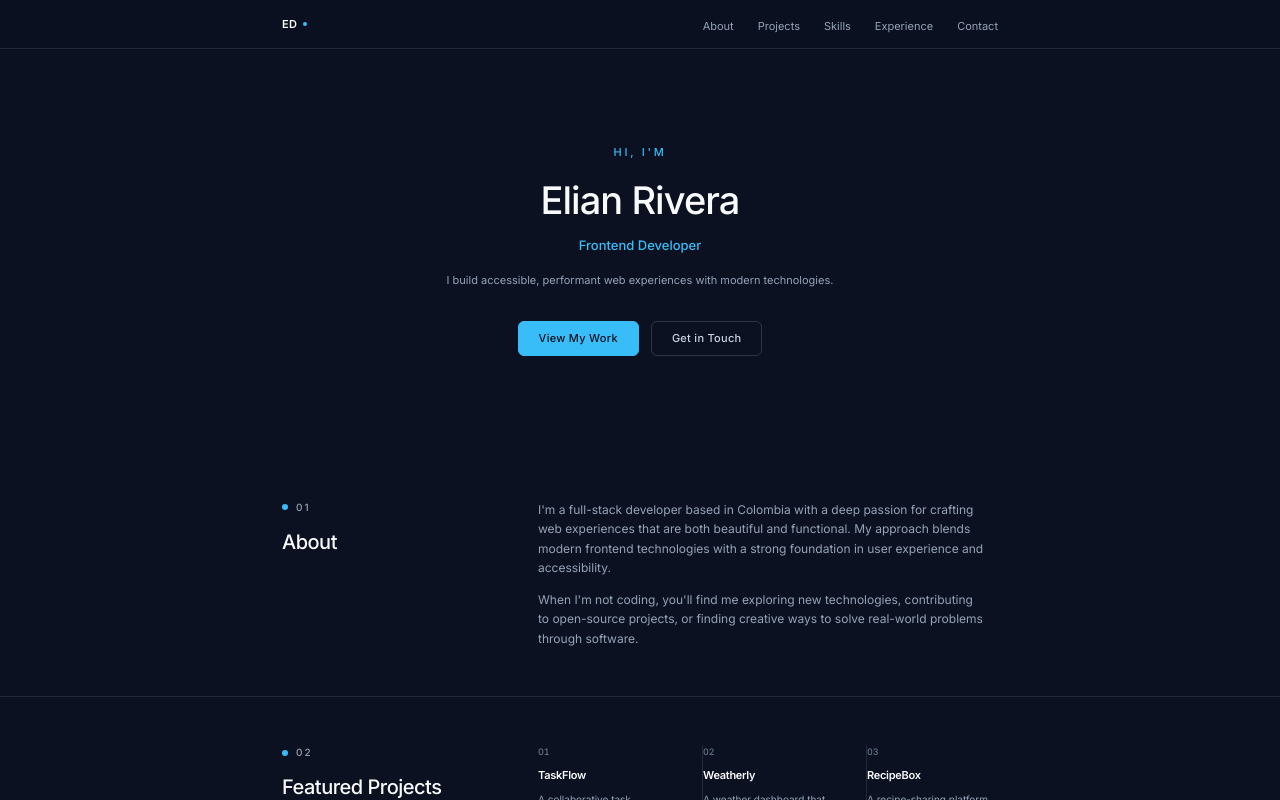
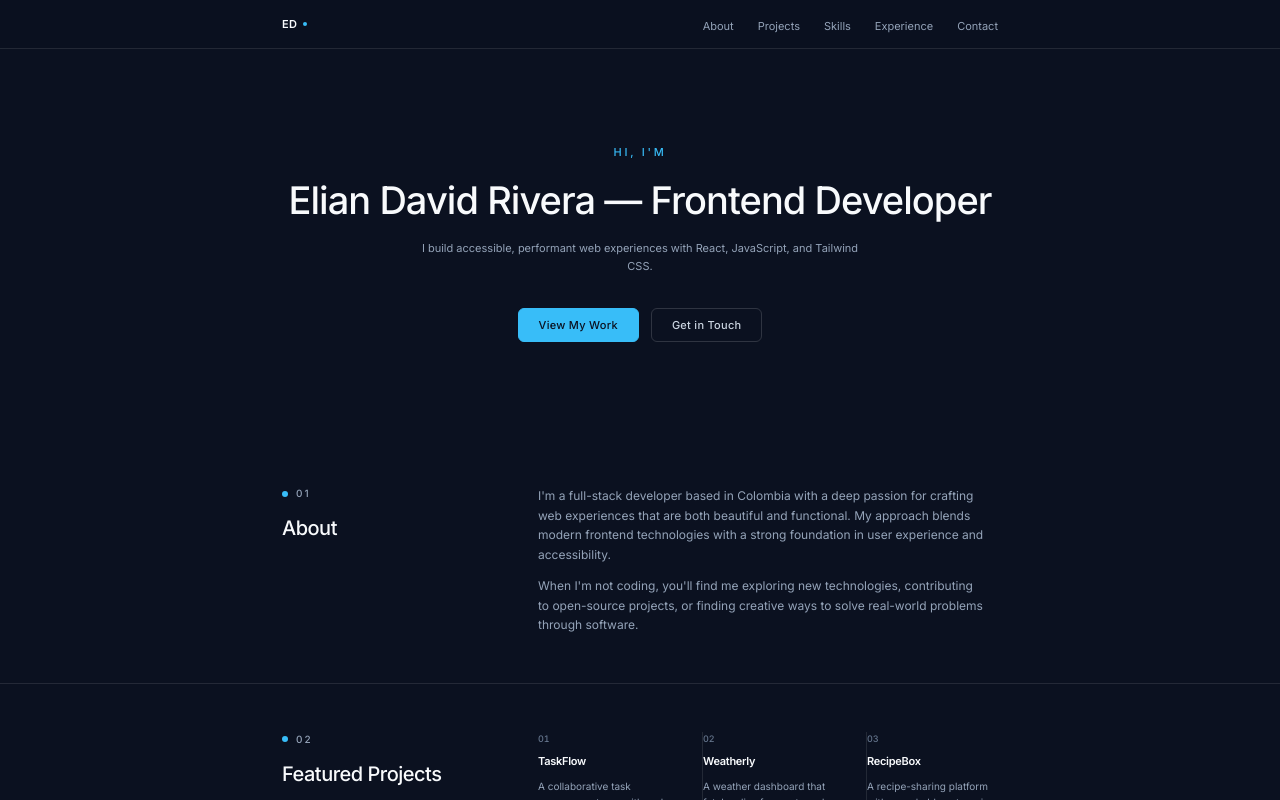
Before and after one commit to aZian10/portfolio, a React (Vite) app: page / in a window 1280 px wide. Shown: the top 800 px of the page. Built offline with nearby package versions, Linux system fonts and the light colour scheme.

Commit message:
feat(seo): strengthen about section content

```diff
--- a/src/constants/hero.js
+++ b/src/constants/hero.js
@@ -1,9 +1,9 @@
 export const hero = {
   greeting: "Hi, I'm",
-  name: 'Elian Rivera',
+  name: 'Elian David Rivera',
   role: 'Frontend Developer',
   tagline:
-    'I build accessible, performant web experiences with modern technologies.',
+    'I build accessible, performant web experiences with React, JavaScript, and Tailwind CSS.',
   primaryCta: {
     label: 'View My Work',
     href: '#projects',
--- a/src/sections/Hero/Hero.jsx
+++ b/src/sections/Hero/Hero.jsx
@@ -10,9 +10,8 @@ export default function Hero() {
           {hero.greeting}
         </p>
         <h1 className="mt-4 text-[36px] font-medium leading-tight tracking-tight text-surface-50 sm:text-[38px]">
-          {hero.name}
+          {`${hero.name} — ${hero.role}`}
         </h1>
-        <p className="mt-3 text-[13px] font-medium text-sky-400">{hero.role}</p>
         <p className="mt-4 max-w-md text-[11px] leading-relaxed text-surface-400">
           {hero.tagline}
         </p>
```
